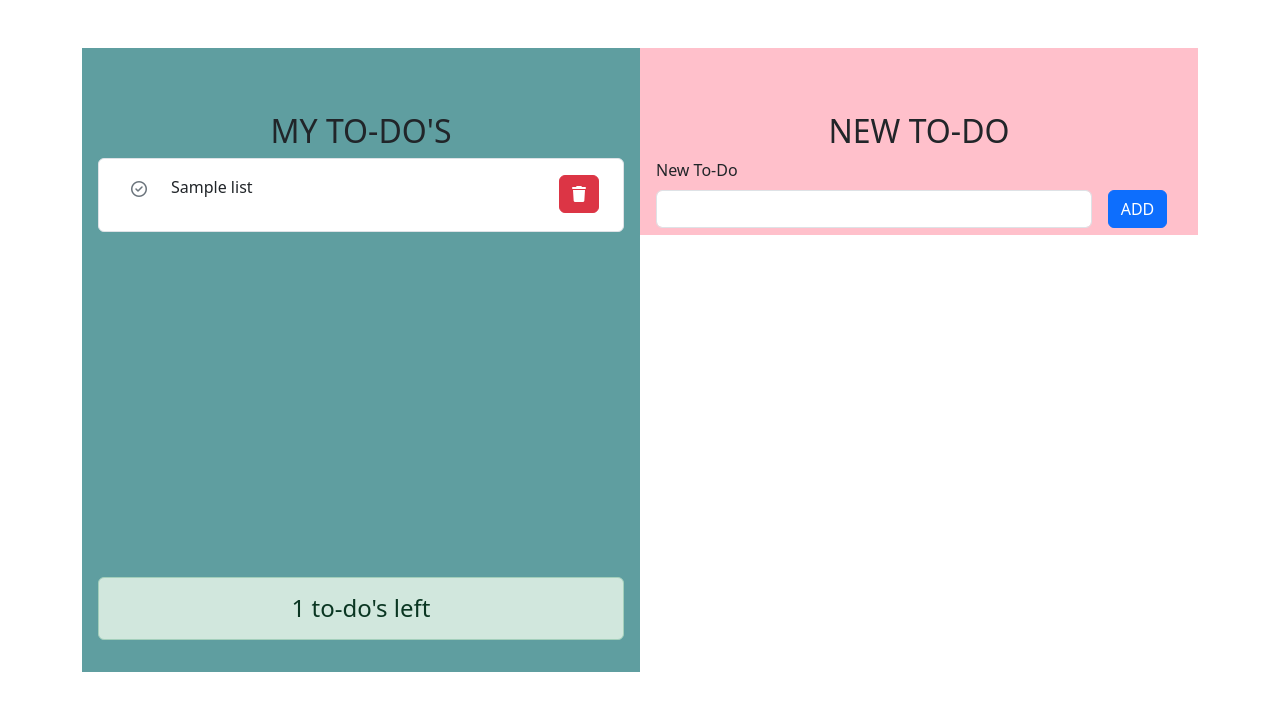
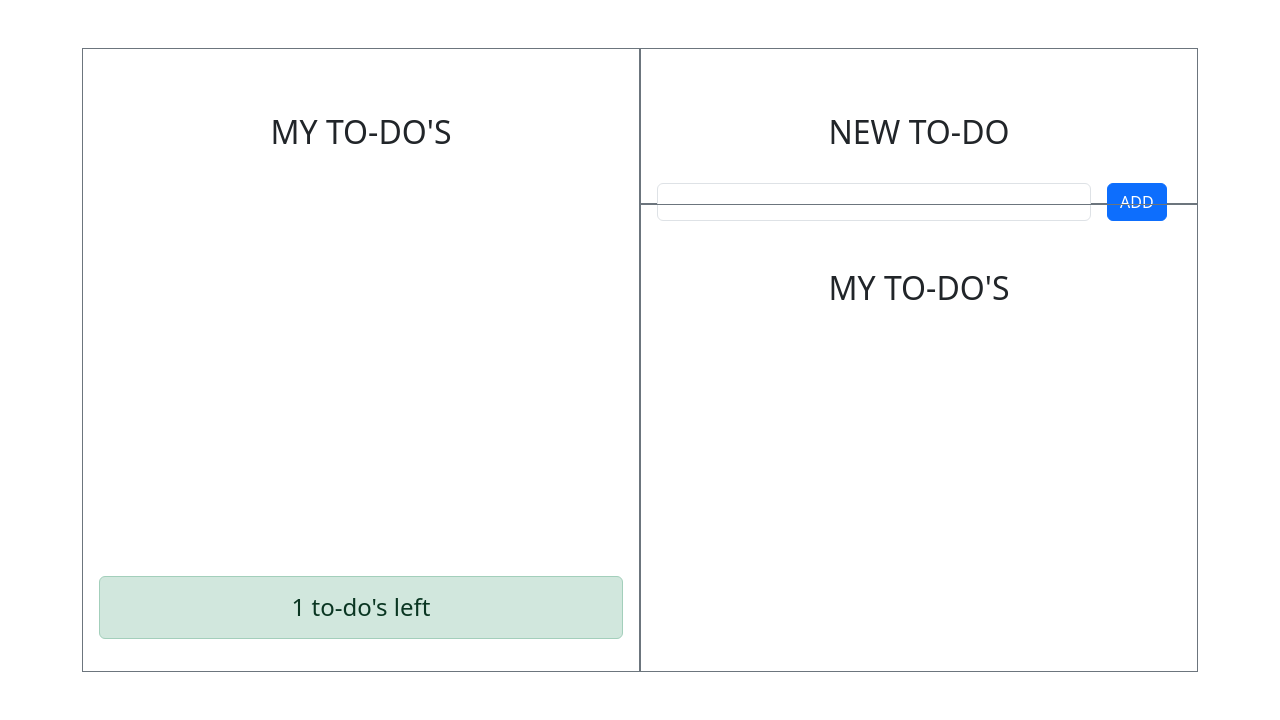
Before and after one commit to FedericoPiazzolla/my-todos, a PHP site: page / in a window 1280 px wide. Shown: the part 80-800 px from the top of the page. Run offline with PHP 8.4, Linux system fonts and the light colour scheme; the visitor is signed in with stand-in values (Sample User, id 1); tables that the repository leaves empty or names only in its code hold one stand-in row (values such as "Sample post").

Commit message:
add: to DO'S DONE SECTION

```diff
--- a/css/style.css
+++ b/css/style.css
@@ -26,7 +26,6 @@
 /* list section */
 #ms-list_group {
   width: 50%;
-  background-color: cadetblue;
   padding: 1rem;
   height: 100%;
 }
@@ -34,7 +33,13 @@
 /* new to do section */
 #ms-new_todo {
   width: 50%;
-  background-color: pink;
+}
+
+.ms_new-div {
   padding: 1rem;
-  height: 30%;
 }
+
+/* DONE TO DO */
+.ms_done-todo {
+  padding: 1rem;
+}
--- a/index.php
+++ b/index.php
@@ -119,50 +119,65 @@
     <?php if (!empty($_SESSION['user_id']) && !empty($_SESSION['username'])) { ?>
 
       <?php if ($results && $results->num_rows >= 0) { ?>
-
-        <!-- ciclo while per mostrare gli elementi del db in una tabella -->
-        <section id="ms-list_group" class="d-flex flex-column justify-content-between">
+        <section id="ms-list_group" class="d-flex flex-column justify-content-between border border-secondary">
           <div>
             <h2 class="text-center pt-5">MY TO-DO'S</h2>
             <ul class="list-group">
+              <?php $results->data_seek(0); ?>
               <?php while ($row = $results->fetch_assoc()) { ?>
-
+                <?php if ($row['status'] == 0) { ?>
                   <li class="list-group-item d-flex">
                     <form action="index.php" method="POST" class="p-1">
                       <input type="hidden" name="toggle_todo" value="<?php echo $row['id']; ?>">
                       <button type="submit" class="btn btn-outline-secondary border-0"><i class="fa-regular fa-circle-check"></i></button>
                     </form>
-                  <p class="p-2 flex-grow-1 <?php if ($row['status'] == 1) {
-                                              echo "text-decoration-line-through";
-                                            } ?>"><?php echo $row['nome_todo'] ?></p>
-                  <form action="index.php" method="POST" class="p-2">
-                    <input type="hidden" type="text" value="<?php echo $row['id'] ?>" name="delete">
-                    <button type="submit" class="btn btn-danger"><i class="fa-solid fa-trash"></i></button>
-                  </form>
+                    <p class="p-2 m-0 text-center flex-grow-1"><?php echo $row['nome_todo'] ?></p>
                   </li>
+                <?php } ?>
               <?php } ?>
             </ul>
           </div>
           <h4 class="text-center alert alert-success"><?php echo $remainingTodos; ?> to-do's left</h4>
-
         </section>
 
 
         <!-- ADD NEW TODO -->
-        <section id="ms-new_todo">
+        <section id="ms-new_todo" class="d-flex flex-column justify-content-between h-100">
+          <div class="h-25 border border-secondary ms_new-div">
             <h2 class="text-center pt-5">NEW TO-DO</h2>
 
             <form class="row g-3 align-items-end" action="index.php" method="POST">
               <div class="col-10">
-              <label for="inputNewTodo" class="form-label">New To-Do</label>
+                <label for="inputNewTodo" class="form-label"></label>
                 <input type="text" class="form-control" id="newtodo" name="newtodo">
               </div>
               <div class="col-2">
                 <button type="submit" class="btn btn-primary">ADD</button>
               </div>
             </form>
+          </div>
+
+          <!-- To do's Done -->
+          <div class="ms_done-todo h-75 border border-secondary">
+            <h2 class="text-center pt-5">MY TO-DO'S</h2>
+            <ul class="list-group">
+              <?php $results->data_seek(0); ?>
+              <?php while ($row = $results->fetch_assoc()) { ?>
+                <?php if ($row['status'] == 1) { ?>
+                  <li class="list-group-item d-flex">
+                    <p class="p-2 m-0 flex-grow-1 text-center <?php if ($row['status'] == 1) {
+                                                echo "text-decoration-line-through";
+                                              } ?>"><?php echo $row['nome_todo'] ?></p>
+                    <form action="index.php" method="POST" class="p-1">
+                      <input type="hidden" type="text" value="<?php echo $row['id'] ?>" name="delete">
+                      <button type="submit" class="btn btn-danger"><i class="fa-solid fa-trash"></i></button>
+                    </form>
+                  </li>
+                <?php } ?>
+              <?php } ?>
+            </ul>
+          </div>
         </section>
-
 
       <?php } ?>
 
```
Lines whose indentation alone changed are shown as unchanged.
